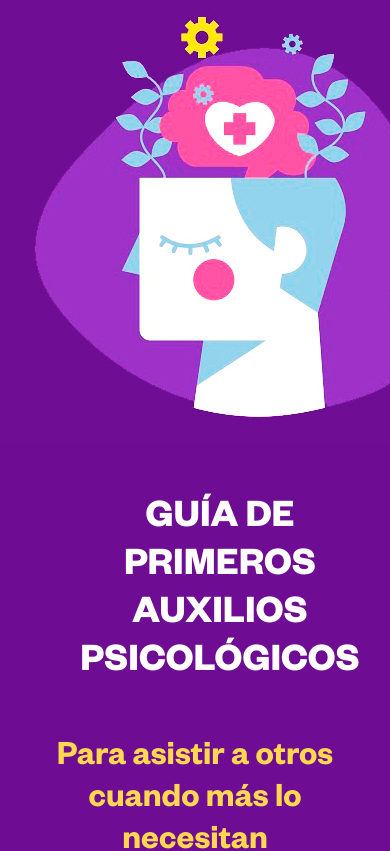
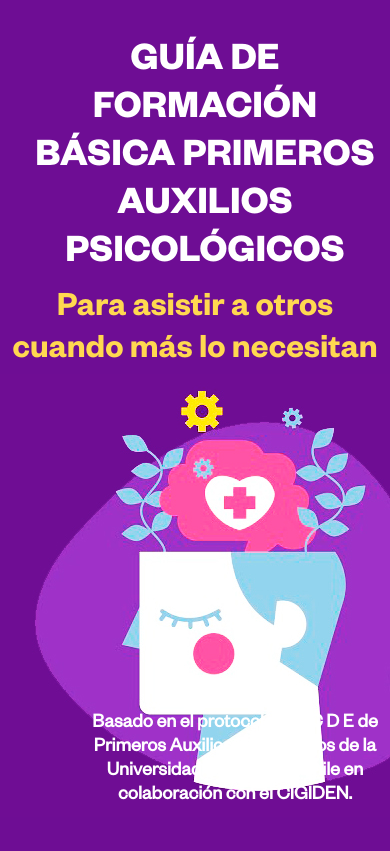
Before and after one commit to dashdancin/pap, a React (Create React App) app: page / in a window 390 px wide. Shown: the top 851 px of the page. Built offline with nearby package versions, Linux system fonts and the light colour scheme.

Commit message:
resizing responsive

```diff
--- a/src/components/TituloPrincipal.js
+++ b/src/components/TituloPrincipal.js
@@ -6,9 +6,11 @@ import "../index.css";
 export default function TituloPrincipal() {
  return (
   <div className="background-cover">
+   <h1 className="title">
+    GUÍA DE FORMACIÓN BÁSICA PRIMEROS AUXILIOS PSICOLÓGICOS
+   </h1>
+   <h2 className="subtitle">Para asistir a otros cuando más lo necesitan</h2>
    <img className="img_cover" src={img_cover} alt="imagen de bienestar" />
-   <h1 className="title">GUÍA DE PRIMEROS AUXILIOS PSICOLÓGICOS</h1>
-   <h2 className="subtitle">Para asistir a otros cuando más lo necesitan</h2>
    <p className="textbox">
     Basado en el protocolo A B C D E de Primeros Auxilios Psicológicos de la
     Universidad Católica de Chile en colaboración con el CIGIDEN.
--- a/src/index.css
+++ b/src/index.css
@@ -24,6 +24,7 @@ body {
 
 .background-cover {
  background-color: #6e0d94;
+ height: 120vh;
 }
 
 .title {
@@ -32,29 +33,29 @@ body {
  font-weight: bolder;
  color: white;
  margin: 0;
- padding-top: 50px;
- margin-left: 50px;
+ padding-top: 40px;
+ margin-left: 20px;
  display: flex;
  align-items: center;
  justify-content: center;
  text-align: center;
 }
 
+@media only screen and (min-width: 420px) {
+ .title {
+  color: green;
+ }
+}
 .subtitle {
  font-family: FoundersGrotesk-Semibold;
  font-size: 35px;
  font-weight: bolder;
  color: #ffd850;
  margin: 0;
- padding: 50px;
+ padding-top: 10px;
  display: flex;
  text-align: center;
  justify-content: center;
-}
-
-.front_cover {
- width: 70%;
- height: auto;
 }
 
 .textbox {
@@ -65,7 +66,7 @@ body {
  font-weight: 700;
  padding-left: 60px;
  position: absolute;
- top: 130vh;
+ top: 82vh;
  text-align: center;
 }
 
```
